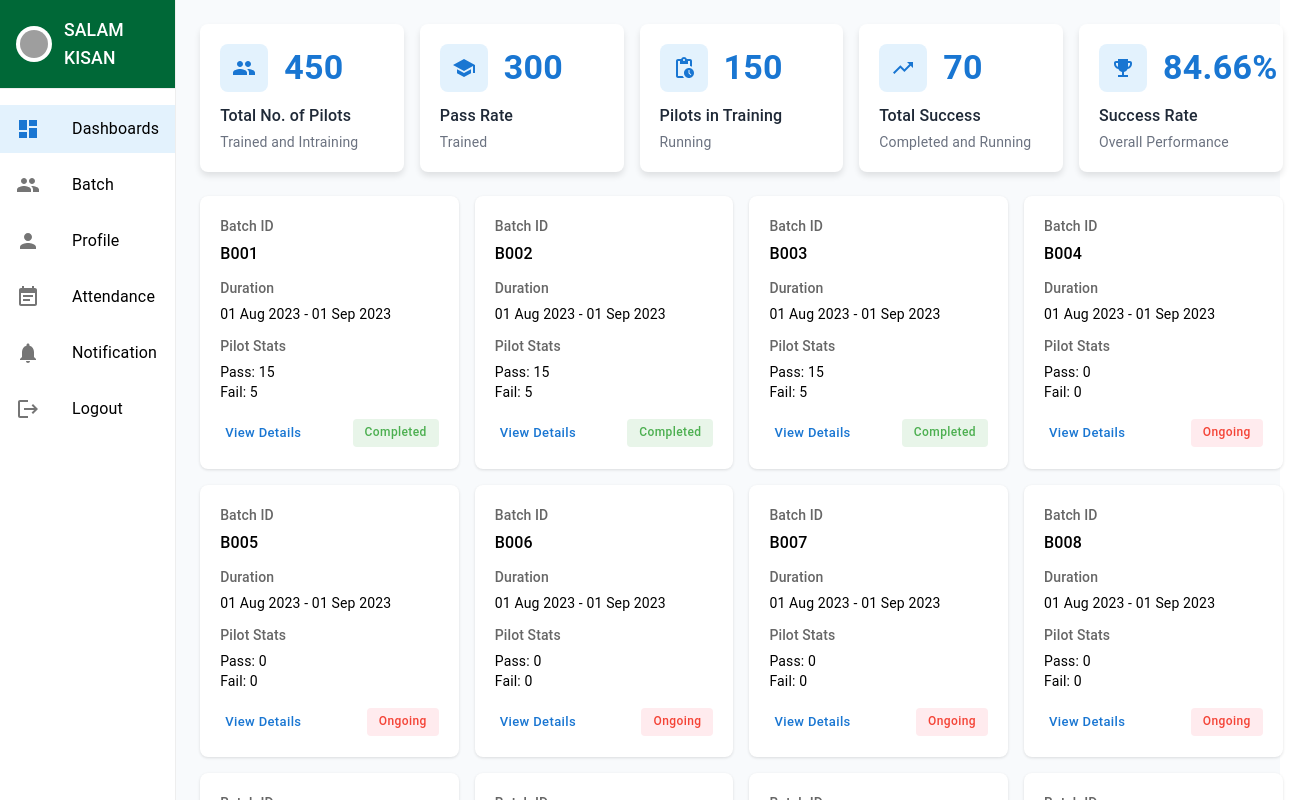
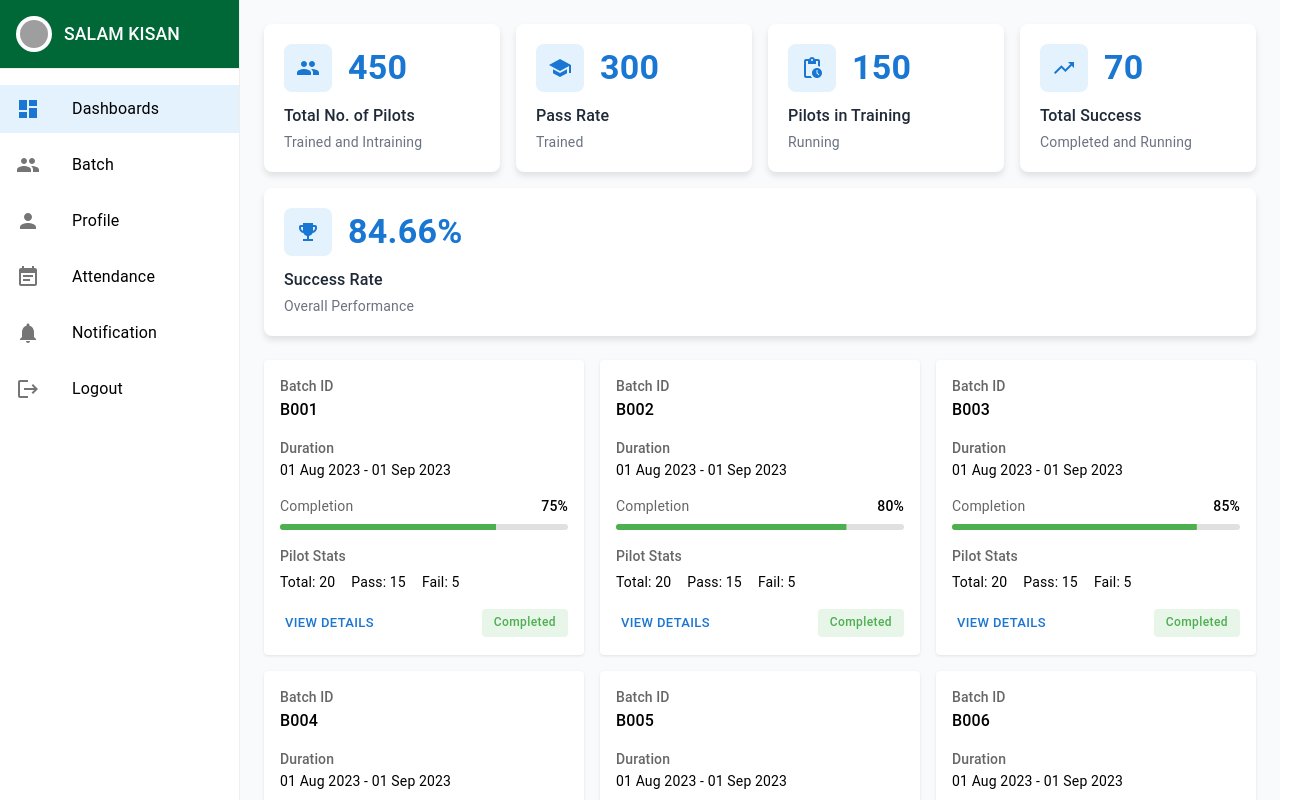
Before and after one commit to Hiranya132/23J45A0505-, a React (Vite) app: page / in a window 1280 px wide. Shown: the top 800 px of the page, 1307 px wide, since content can reach past the window. Built offline with nearby package versions, Linux system fonts and the light colour scheme; grey boxes are pictures that could not be loaded.

Commit message:
Update project to match design

```diff
--- a/src/App.jsx
+++ b/src/App.jsx
@@ -5,6 +5,8 @@ import StatCard from './components/StatCard';
 import BatchCard from './components/BatchCard';
 import BatchDetails from './components/BatchDetails';
 import PilotList from './components/PilotList';
+import NotificationPage from './components/NotificationPage';
+import ProfilePage from './components/ProfilePage';
 import GroupIcon from '@mui/icons-material/Group';
 import SchoolIcon from '@mui/icons-material/School';
 import PendingActionsIcon from '@mui/icons-material/PendingActions';
@@ -14,13 +16,12 @@ import EmojiEventsIcon from '@mui/icons-material/EmojiEvents';
 function App() {
   const [selectedView, setSelectedView] = useState('dashboard');
 
-  return (
-    <Box sx={{ display: 'flex', bgcolor: '#f8fafc', minHeight: '100vh' }}>
-      <Sidebar onViewChange={setSelectedView} />
-      <Box sx={{ flex: 1, p: 3 }}>
-        {selectedView === 'dashboard' ? (
+  const renderContent = () => {
+    switch (selectedView) {
+      case 'dashboard':
+        return (
           <>
-            <Box sx={{ display: 'flex', gap: 2, mb: 3 }}>
+            <Box sx={{ display: 'flex', gap: 2, mb: 3, flexWrap: 'wrap' }}>
               <StatCard
                 title="Total No. of Pilots"
                 value="450"
@@ -55,7 +56,7 @@ function App() {
 
             <Box sx={{
               display: 'grid',
-              gridTemplateColumns: 'repeat(auto-fill, minmax(250px, 1fr))',
+              gridTemplateColumns: 'repeat(auto-fill, minmax(280px, 1fr))',
               gap: 2,
               mt: 3
             }}>
@@ -65,7 +66,7 @@ function App() {
                   batchId={`B00${index + 1}`}
                   duration="01 Aug 2023 - 01 Sep 2023"
                   status={index < 3 ? "Completed" : index < 8 ? "Ongoing" : "Upcoming"}
-                  completion={index < 3 ? "75" : undefined}
+                  completion={index < 3 ? (75 + index * 5).toString() : undefined}
                   pilotsCount={{
                     total: 20,
                     passed: index < 3 ? 15 : undefined,
@@ -75,12 +76,28 @@ function App() {
               ))}
             </Box>
           </>
-        ) : (
+        );
+      case 'batch-details':
+        return (
           <>
             <BatchDetails />
             <PilotList />
           </>
-        )}
+        );
+      case 'notification':
+        return <NotificationPage />;
+      case 'profile':
+        return <ProfilePage />;
+      default:
+        return null;
+    }
+  };
+
+  return (
+    <Box sx={{ display: 'flex', bgcolor: '#f8fafc', minHeight: '100vh' }}>
+      <Sidebar onViewChange={setSelectedView} selectedView={selectedView} />
+      <Box sx={{ flex: 1, p: 3, overflowY: 'auto' }}>
+        {renderContent()}
       </Box>
     </Box>
   );
--- a/src/components/BatchCard.jsx
+++ b/src/components/BatchCard.jsx
@@ -1,14 +1,12 @@
-import { Box, Typography, Button } from '@mui/material';
+import { Box, Typography, Button, LinearProgress } from '@mui/material';
 import CheckCircleIcon from '@mui/icons-material/CheckCircle';
-import PendingIcon from '@mui/icons-material/Pending';
-import ScheduleIcon from '@mui/icons-material/Schedule';
 
 export default function BatchCard({ batchId, duration, status, completion, pilotsCount }) {
   const getStatusColor = () => {
     switch (status) {
       case 'Completed': return '#4caf50';
-      case 'Ongoing': return '#f44336';
-      case 'Upcoming': return '#ff9800';
+      case 'Ongoing': return '#dc3545';
+      case 'Upcoming': return '#ffc107';
       default: return '#2196f3';
     }
   };
@@ -24,28 +22,25 @@ export default function BatchCard({ batchId, duration, status, completion, pilot
 
   return (
     <Box sx={{
-      p: 2.5,
+      p: 2,
       bgcolor: '#fff',
-      borderRadius: 2,
-      boxShadow: '0 1px 3px rgba(0,0,0,0.12)',
-      transition: 'all 0.3s ease',
-      '&:hover': {
-        transform: 'translateY(-4px)',
-        boxShadow: '0 4px 8px rgba(0,0,0,0.15)',
-        bgcolor: '#f8fafc'
-      }
+      borderRadius: 1,
+      boxShadow: '0 1px 3px rgba(0,0,0,0.1)',
+      height: '100%',
+      display: 'flex',
+      flexDirection: 'column'
     }}>
-      <Box sx={{ mb: 1.5 }}>
-        <Typography variant="subtitle2" color="text.secondary" sx={{ mb: 0.5 }}>
+      <Box sx={{ mb: 2 }}>
+        <Typography variant="subtitle2" color="text.secondary">
           Batch ID
         </Typography>
-        <Typography variant="body1" sx={{ fontWeight: 500 }}>
+        <Typography variant="body1" fontWeight={500}>
           {batchId}
         </Typography>
       </Box>
 
-      <Box sx={{ mb: 1.5 }}>
-        <Typography variant="subtitle2" color="text.secondary" sx={{ mb: 0.5 }}>
+      <Box sx={{ mb: 2 }}>
+        <Typography variant="subtitle2" color="text.secondary">
           Duration
         </Typography>
         <Typography variant="body2">
@@ -53,29 +48,62 @@ export default function BatchCard({ batchId, duration, status, completion, pilot
         </Typography>
       </Box>
 
+      {completion && (
+        <Box sx={{ mb: 2 }}>
+          <Box sx={{ display: 'flex', justifyContent: 'space-between', mb: 1 }}>
+            <Typography variant="body2" color="text.secondary">
+              Completion
+            </Typography>
+            <Typography variant="body2" fontWeight={500}>
+              {completion}%
+            </Typography>
+          </Box>
+          <LinearProgress
+            variant="determinate"
+            value={parseInt(completion)}
+            sx={{
+              height: 6,
+              borderRadius: 1,
+              bgcolor: '#e0e0e0',
+              '& .MuiLinearProgress-bar': {
+                bgcolor: '#4caf50'
+              }
+            }}
+          />
+        </Box>
+      )}
+
       {pilotsCount && (
-        <Box sx={{ mb: 1.5 }}>
+        <Box sx={{ mb: 2 }}>
           <Typography variant="subtitle2" color="text.secondary" sx={{ mb: 0.5 }}>
             Pilot Stats
           </Typography>
-          <Typography variant="body2">
-            Pass: {pilotsCount.passed || 0}
-          </Typography>
-          <Typography variant="body2">
-            Fail: {pilotsCount.failed || 0}
-          </Typography>
+          <Box sx={{ display: 'flex', gap: 2 }}>
+            <Typography variant="body2">
+              Total: {pilotsCount.total}
+            </Typography>
+            {pilotsCount.passed !== undefined && (
+              <Typography variant="body2">
+                Pass: {pilotsCount.passed}
+              </Typography>
+            )}
+            {pilotsCount.failed !== undefined && (
+              <Typography variant="body2">
+                Fail: {pilotsCount.failed}
+              </Typography>
+            )}
+          </Box>
         </Box>
       )}
 
-      <Box sx={{ display: 'flex', justifyContent: 'space-between', alignItems: 'center', mt: 2 }}>
+      <Box sx={{ mt: 'auto', display: 'flex', justifyContent: 'space-between', alignItems: 'center' }}>
         <Button
           variant="text"
           size="small"
           sx={{
-            textTransform: 'none',
             color: '#1976d2',
             '&:hover': {
-              bgcolor: '#e3f2fd',
+              bgcolor: 'transparent',
               textDecoration: 'underline'
             }
           }}
@@ -90,7 +118,6 @@ export default function BatchCard({ batchId, duration, status, completion, pilot
             px: 1.5,
             py: 0.5,
             borderRadius: 1,
-            fontSize: '0.75rem',
             fontWeight: 500
           }}
         >
--- /dev/null
+++ b/src/components/NotificationPage.jsx
@@ -0,0 +1,74 @@
+import { Box, Typography, IconButton } from '@mui/material';
+import CloseIcon from '@mui/icons-material/Close';
+
+const notifications = [
+  {
+    message: 'A new trainee has registered for the training program.',
+    type: 'info',
+  },
+  {
+    message: 'Trainee [Name] has not completed the registration process.',
+    type: 'warning',
+  },
+  {
+    message: 'No trainer assigned for upcoming session on 29 Apr 2025. Please assign one.',
+    type: 'success',
+  },
+  {
+    message: 'Trainee Aditya scored below threshold in recent assessment.',
+    type: 'error',
+  },
+  {
+    message: 'Trainee Sai is eligible for the final exam. Schedule the test before 23 March 2025.',
+    type: 'warning',
+  },
+  {
+    message: 'Trainee Suraj has not started the assigned training module.',
+    type: 'info',
+  },
+  {
+    message: 'Trainee Amol has successfully completed the training and is certified.',
+    type: 'success',
+  },
+];
+
+const getBackgroundColor = (type) => {
+  switch (type) {
+    case 'info': return '#f8f9fa';
+    case 'warning': return '#fff3cd';
+    case 'success': return '#d1e7dd';
+    case 'error': return '#f8d7da';
+    default: return '#f8f9fa';
+  }
+};
+
+export default function NotificationPage() {
+  return (
+    <Box sx={{ p: 3 }}>
+      <Typography variant="h5" sx={{ mb: 3, fontWeight: 500 }}>
+        Notifications
+      </Typography>
+
+      <Box sx={{ display: 'flex', flexDirection: 'column', gap: 2 }}>
+        {notifications.map((notification, index) => (
+          <Box
+            key={index}
+            sx={{
+              p: 2,
+              borderRadius: 1,
+              bgcolor: getBackgroundColor(notification.type),
+              display: 'flex',
+              justifyContent: 'space-between',
+              alignItems: 'center'
+            }}
+          >
+            <Typography>{notification.message}</Typography>
+            <IconButton size="small">
+              <CloseIcon fontSize="small" />
+            </IconButton>
+          </Box>
+        ))}
+      </Box>
+    </Box>
+  );
+}
--- /dev/null
+++ b/src/components/ProfilePage.jsx
@@ -0,0 +1,142 @@
+import { Box, Typography, Button, Grid, Avatar } from '@mui/material';
+import CheckCircleIcon from '@mui/icons-material/CheckCircle';
+import VisibilityIcon from '@mui/icons-material/Visibility';
+
+export default function ProfilePage() {
+  return (
+    <Box sx={{ p: 3 }}>
+      <Typography variant="h5" sx={{ mb: 4 }}>Pilot Details</Typography>
+
+      <Box sx={{ display: 'flex', gap: 3, mb: 4 }}>
+        <Avatar
+          src="https://images.pexels.com/photos/2269872/pexels-photo-2269872.jpeg"
+          sx={{ width: 120, height: 120 }}
+        />
+        <Box>
+          <Typography variant="h4" sx={{ mb: 1 }}>Rohit Yadav</Typography>
+          <Typography variant="body1" color="text.secondary" sx={{ mb: 0.5 }}>
+            Pilot ID: PPLT002301
+          </Typography>
+          <Typography variant="body1" color="text.secondary" sx={{ mb: 0.5 }}>
+            Jalna, Maharashtra
+          </Typography>
+          <Typography variant="body1" color="text.secondary" sx={{ mb: 0.5 }}>
+            +91 4343523311
+          </Typography>
+          <Typography variant="body1" color="text.secondary">
+            rohityadav3@gmail.com
+          </Typography>
+        </Box>
+      </Box>
+
+      <Box sx={{ mb: 2, display: 'flex', gap: 4 }}>
+        <Typography variant="body1">
+          Drone UIN: IND-DRN-098765
+        </Typography>
+        <Box sx={{ display: 'flex', alignItems: 'center', gap: 0.5 }}>
+          <CheckCircleIcon sx={{ color: '#4caf50', fontSize: 20 }} />
+          <Typography>Certified</Typography>
+        </Box>
+      </Box>
+
+      <Typography variant="h6" sx={{ mb: 3, mt: 4 }}>Training & Certification</Typography>
+
+      <Grid container spacing={4} sx={{ mb: 4 }}>
+        <Grid item xs={12} md={4}>
+          <Box>
+            <Typography color="text.secondary" variant="body2" sx={{ mb: 1 }}>
+              RPTO Name
+            </Typography>
+            <Typography variant="body1">Salam Kisan</Typography>
+          </Box>
+        </Grid>
+        <Grid item xs={12} md={4}>
+          <Box>
+            <Typography color="text.secondary" variant="body2" sx={{ mb: 1 }}>
+              Instructor Name
+            </Typography>
+            <Typography variant="body1">Satish Pawar</Typography>
+          </Box>
+        </Grid>
+        <Grid item xs={12} md={4}>
+          <Box>
+            <Typography color="text.secondary" variant="body2" sx={{ mb: 1 }}>
+              Flight Permit Validity
+            </Typography>
+            <Typography variant="body1">10 years</Typography>
+          </Box>
+        </Grid>
+        <Grid item xs={12} md={4}>
+          <Box>
+            <Typography color="text.secondary" variant="body2" sx={{ mb: 1 }}>
+              Batch ID
+            </Typography>
+            <Typography variant="body1">BATCHSK001</Typography>
+          </Box>
+        </Grid>
+        <Grid item xs={12} md={4}>
+          <Box>
+            <Typography color="text.secondary" variant="body2" sx={{ mb: 1 }}>
+              Certificate Number
+            </Typography>
+            <Typography variant="body1">SK-RPTO-2301</Typography>
+          </Box>
+        </Grid>
+        <Grid item xs={12} md={4}>
+          <Box>
+            <Typography color="text.secondary" variant="body2" sx={{ mb: 1 }}>
+              Certification Status
+            </Typography>
+            <Box sx={{ display: 'flex', alignItems: 'center', gap: 0.5 }}>
+              <CheckCircleIcon sx={{ color: '#4caf50', fontSize: 20 }} />
+              <Typography>Certified</Typography>
+            </Box>
+          </Box>
+        </Grid>
+        <Grid item xs={12} md={4}>
+          <Box>
+            <Typography color="text.secondary" variant="body2" sx={{ mb: 1 }}>
+              Training Duration
+            </Typography>
+            <Typography variant="body1">01/01/2023 - 31/01/2023</Typography>
+          </Box>
+        </Grid>
+        <Grid item xs={12} md={4}>
+          <Box>
+            <Typography color="text.secondary" variant="body2" sx={{ mb: 1 }}>
+              Date of Joining
+            </Typography>
+            <Typography variant="body1">15th Jan 2024</Typography>
+          </Box>
+        </Grid>
+      </Grid>
+
+      <Typography variant="h6" sx={{ mb: 3 }}>Documents</Typography>
+
+      <Grid container spacing={4}>
+        <Grid item xs={12} md={6}>
+          <Box sx={{ display: 'flex', justifyContent: 'space-between', alignItems: 'center' }}>
+            <Typography>Aadhar Card</Typography>
+            <Button
+              startIcon={<VisibilityIcon />}
+              sx={{ color: '#1976d2' }}
+            >
+              View
+            </Button>
+          </Box>
+        </Grid>
+        <Grid item xs={12} md={6}>
+          <Box sx={{ display: 'flex', justifyContent: 'space-between', alignItems: 'center' }}>
+            <Typography>Passport Photo</Typography>
+            <Button
+              startIcon={<VisibilityIcon />}
+              sx={{ color: '#1976d2' }}
+            >
+              View
+            </Button>
+          </Box>
+        </Grid>
+      </Grid>
+    </Box>
+  );
+}
```
